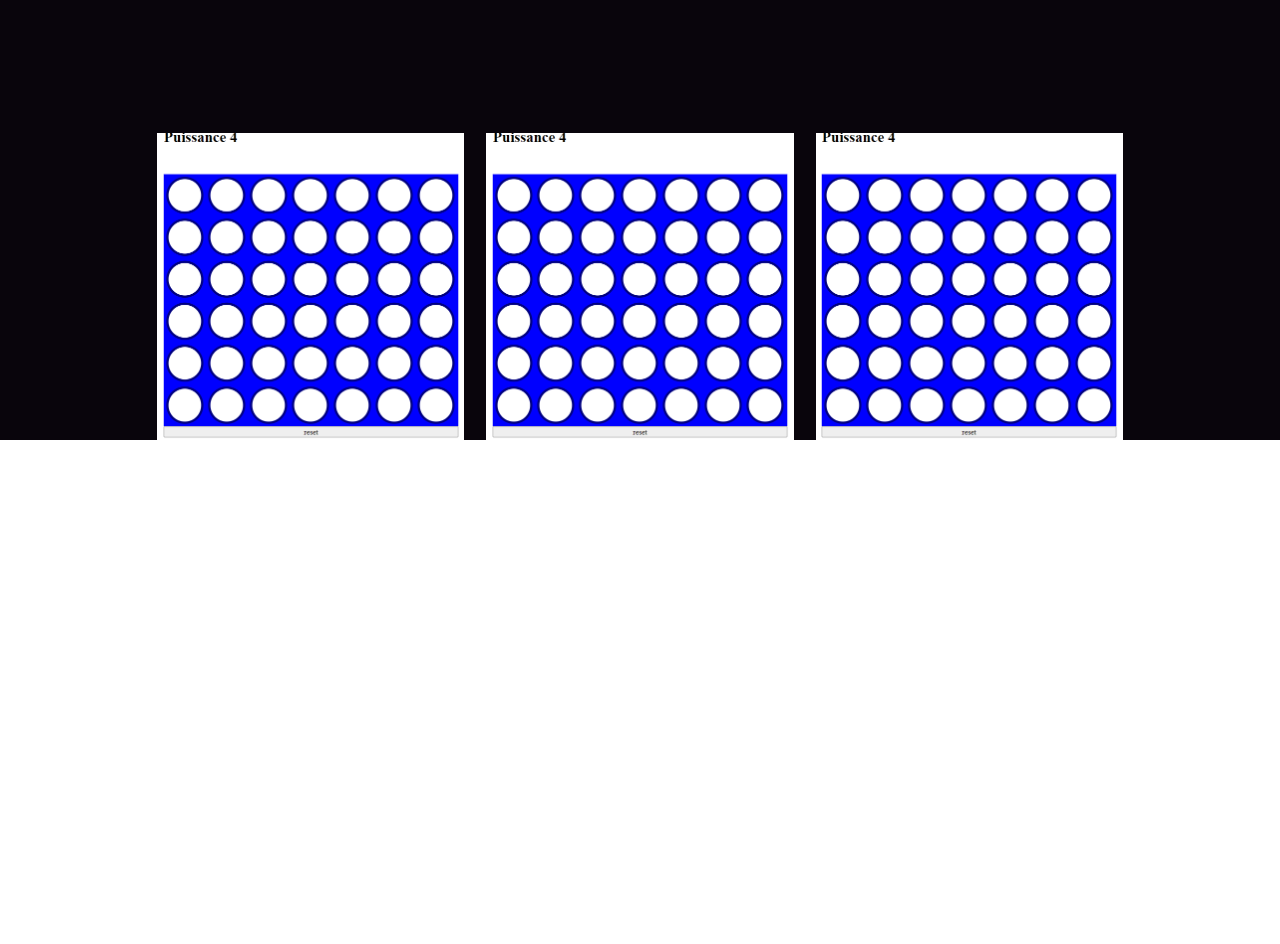
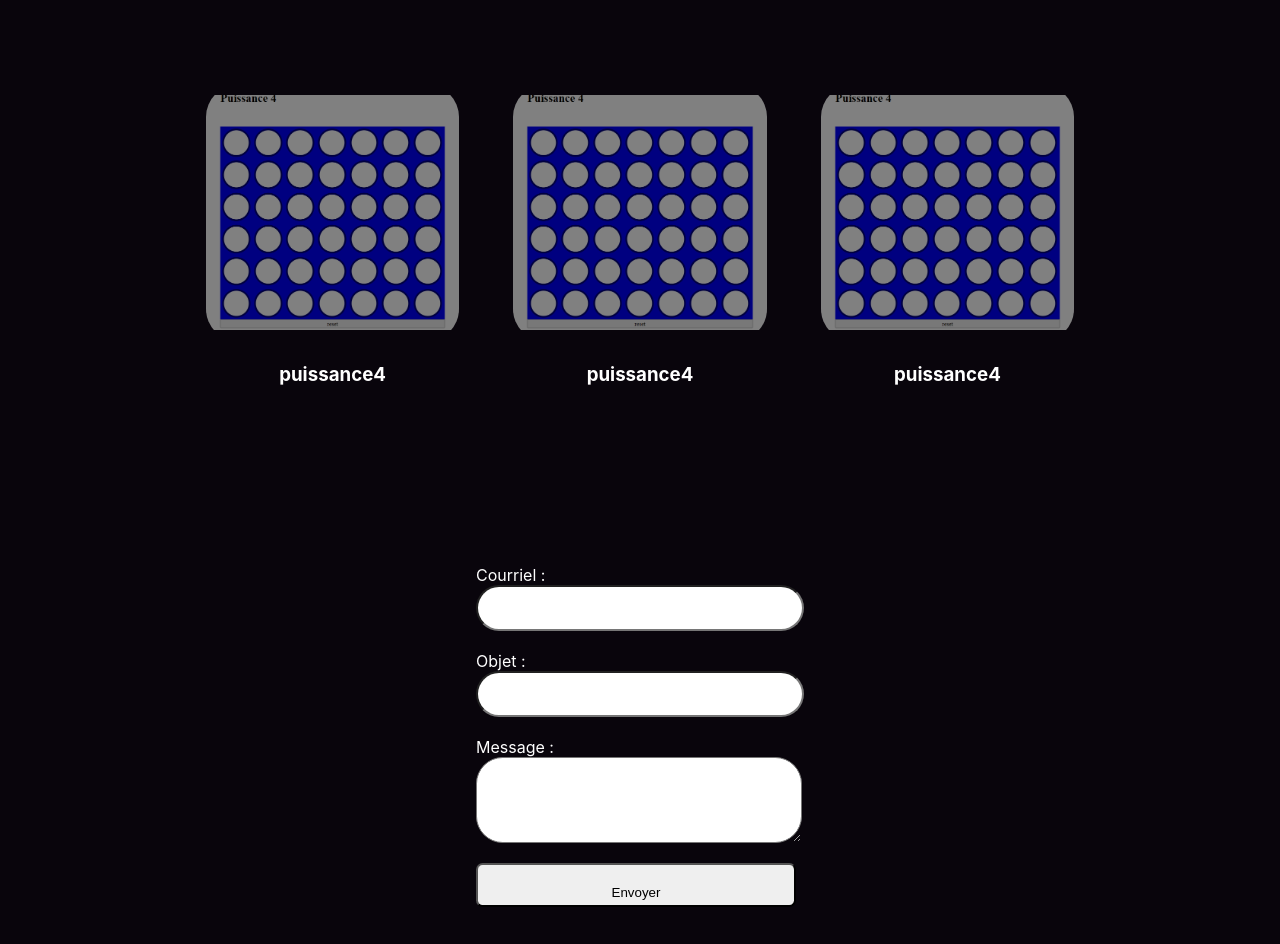
Before and after one commit to MousssaJunior/Porfolio-, a React (Create React App) app in the folder portfolio/: page / in a window 1280 px wide. Shown: the part 1720-2664 px from the top of the page. Before the commit the page ends 2164 px from the top, so only its background shows below. Built offline with nearby package versions, Linux system fonts and the light colour scheme.

Commit message:
formulaire terminer

```diff
--- a/portfolio/src/App.css
+++ b/portfolio/src/App.css
@@ -8,11 +8,13 @@
 .grid {
   display: grid;
 }
+
 .flex {
   display: flew;
 }
+
 .wrap {
-flex-wrap: wrap;
+  flex-wrap: wrap;
 }
 
 .center {
@@ -41,12 +43,11 @@ h1 {
 .navbar {
   z-index: 10;
   position: fixed;
-  padding-right: 3em;
+  ;
   display: flex;
   justify-content: space-around;
   align-items: center;
   width: 100%;
-  border-radius: 20em;
   background-color: rgb(26, 24, 8, 0.1);
   color: white;
   backdrop-filter: blur(5px);
@@ -78,13 +79,14 @@ h1 {
   color: white;
 }
 
-.main-icone ul{
+.main-icone ul {
   gap: 1em;
   display: flex;
 }
-.main-icone li{
+
+.main-icone li {
   display: inline;
-list-style: none;
+  list-style: none;
 }
 
 #me {
@@ -130,18 +132,10 @@ list-style: none;
 
 }
 
-.list-tecno {
-  padding: 2em;
-  border-radius: 2em;
-}
+
 
 .list-tecno li {
   list-style: none;
-}
-
-.list-tecno a {
-  color: white;
-  text-decoration: none;
 }
 
 .list-tecno ul {
@@ -149,37 +143,98 @@ list-style: none;
   display: grid;
   gap: 1em;
 }
-.list-tecno  img{
+
+.list-tecno img {
   width: 10em;
   height: 5em;
   object-fit: contain;
 }
 
-.projets{
-  display:flex;
+.projets {
+  display: flex;
   justify-content: center;
   gap: 22px;
 
 }
 
-.projet{
-  width: 24%;
-  height: auto;
-  aspect-ratio: 1/1;
+.projet {
+  width: 22%;
+  height: 20em;
   text-align: center;
+  border-radius: 2em;
+}
+
+
+.projet a {
+  display: block;
+  width: 100%;
+  height: 100%;
+  color: white;
+  text-decoration: none;
+}
+
+.projet img {
+  width: 100%;
+  height: 80%;
+  object-fit: contain;
+  filter: brightness(50%);
+  transition: .4s ease;
+  border-radius: 2em;
+}
+
+.projet:hover img {
+  filter: brightness(90%);
 
 }
 
+form {
+  list-style: none;
+  display: grid;
+  align-items: center;
+  justify-content: center;
+  gap: 20px;
 
-.projet a{
-  display: block;
-  width: 100%;
-  height: 100%;
+
 }
-.projet img{
-  width: 100%;
-  height: 100%;
-  object-fit: cover;
+
+form ul {
+  gap: 20px;
+  display: grid;
+  margin: 0;
+  padding: 0;
+}
+
+form li {
+  padding: 0;
+  margin: 0;
+  display: grid;
+}
+
+.champ {
+  border-radius: 2em;
+  height: 3em;
+  width: 24em;
+}
+
+.texte {
+  border-radius: 2em;
+  height: 6em;
+  width: 24em;
+}
+
+.bouton {
+  width: 24em;
+  height: 2em;
+  margin-bottom: 5em;
+  border-radius: 0.5em;
+  text-align: center;
+  padding: 1.5em;
+  display: grid;
+}
+
+button :hover{
+background-color: #9628d1;
+color: white;
 }
 
 /* animation border */
@@ -219,15 +274,17 @@ list-style: none;
   animation: animate 1s linear forwards;
 }
 
+/* test  */
+
 @keyframes animate {
   0% {
-    border-radius: 2em;
     width: 0;
     height: 0;
     border-top-color: white;
     border-right-color: transparent;
     border-bottom-color: transparent;
     border-left-color: transparent;
+    border-radius: 2em;
   }
 
   50% {
@@ -255,6 +312,7 @@ list-style: none;
   animation: animates 1s linear forwards;
 
 }
+
 
 @keyframes animates {
   0% {
@@ -287,3 +345,110 @@ list-style: none;
     border-radius: 2em;
   }
 }
+
+/* test */
+
+.projet {
+  position: relative;
+  padding: 1em;
+  border-radius: 2em;
+  margin-bottom: 5em;
+  align-items: center;
+}
+
+.projet::before {
+  position: relative;
+  padding: 1em;
+  border-top-left-radius: 2em;
+}
+
+.projet::after {
+  position: relative;
+  padding: 1em;
+  border-top-left-radius: 2em;
+}
+
+
+.projet::before,
+.projet::after {
+  content: "";
+  position: absolute;
+  top: -2px;
+  left: -2px;
+  width: 100%;
+  height: 100%;
+  background: transparent;
+  border: 2px solid transparent;
+}
+
+.projet:hover::before {
+  animation: animateborder 1s linear forwards;
+}
+
+@keyframes animateborder {
+  0% {
+    border-radius: 1em;
+    width: 0;
+    height: 0;
+    border-top-color: white;
+    border-right-color: transparent;
+    border-bottom-color: transparent;
+    border-left-color: transparent;
+  }
+
+  50% {
+    width: 100%;
+    height: 0;
+    border-top-color: white;
+    border-right-color: white;
+    border-bottom-color: transparent;
+    border-left-color: transparent;
+    border-radius: 1em;
+  }
+
+  100% {
+    width: 100%;
+    height: 100%;
+    border-top-color: white;
+    border-right-color: white;
+    border-bottom-color: transparent;
+    border-left-color: transparent;
+    border-radius: 1em;
+  }
+}
+
+.projet:hover::after {
+  animation: animatesborder 1s linear forwards;
+}
+
+@keyframes animatesborder {
+  0% {
+    border-radius: 1em;
+    width: 0;
+    height: 0;
+    border-top-color: transparent;
+    border-right-color: transparent;
+    border-bottom-color: transparent;
+    border-left-color: white;
+  }
+
+  50% {
+    width: 0;
+    height: 100%;
+    border-top-color: transparent;
+    border-right-color: transparent;
+    border-bottom-color: white;
+    border-left-color: white;
+    border-radius: 1em;
+  }
+
+  100% {
+    width: 100%;
+    height: 100%;
+    border-top-color: transparent;
+    border-right-color: transparent;
+    border-bottom-color: white;
+    border-left-color: white;
+    border-radius: 1em;
+  }
+}
--- a/portfolio/src/App.js
+++ b/portfolio/src/App.js
@@ -4,6 +4,7 @@ import Main from './main';
 import Propos from './propos';
 import Tecno from './tecno';
 import Projets from './projet';
+import Contact from './contact';
 
 
 function App() {
@@ -19,6 +20,7 @@ function App() {
       <Propos />
       <Tecno />
       <Projets />
+      <Contact />
 
       </div>
 
--- /dev/null
+++ b/portfolio/src/contact.js
@@ -0,0 +1,34 @@
+
+import emailjs from  "@emailjs/browser"
+function Contact() {
+
+const envoyerEmail = (e) => {
+  e.preventDefault();
+  // alert("envoyer")
+  emailjs.sendForm('service_iaa4yv9','template_6s3usqs',e.target,'CyMitm2XZyriZM4EQ')
+}
+
+  return (
+    <section className="grille centre">
+      <form className="formulaire-contact" onSubmit={envoyerEmail}>
+        <ul>
+          <li>
+            <label htmlFor="courriel">Courriel :</label>
+            <input type="email" id="courriel" name="courriel_utilisateur" className="champ" />
+          </li>
+          <li>
+            <label htmlFor="objet">Objet :</label>
+            <input type="text" id="objet" name="objet_utilisateur" className="champ" />
+          </li>
+          <li>
+            <label htmlFor="message">Message :</label>
+            <textarea id="message" name="message" className="texte"></textarea>
+          </li>
+        </ul>
+        <button type="submit" className="bouton">Envoyer</button>
+      </form>
+    </section>
+  );
+}
+
+export default Contact;
--- a/portfolio/src/index.js
+++ b/portfolio/src/index.js
@@ -3,6 +3,12 @@ import ReactDOM from 'react-dom/client';
 import './index.css';
 import App from './App';
 import reportWebVitals from './reportWebVitals';
+
+const metaViewport = document.createElement('meta');
+metaViewport.name = 'viewport';
+metaViewport.content = 'width=device-width, initial-scale=1.0';
+
+document.head.appendChild(metaViewport);
 
 const root = ReactDOM.createRoot(document.getElementById('root'));
 root.render(
@@ -11,7 +17,4 @@ root.render(
   </React.StrictMode>
 );
 
-// If you want to start measuring performance in your app, pass a function
-// to log results (for example: reportWebVitals(console.log))
-// or send to an analytics endpoint. Learn more: https://bit.ly/CRA-vitals
 reportWebVitals();
--- a/portfolio/src/projet.js
+++ b/portfolio/src/projet.js
@@ -9,17 +9,23 @@ function Projets() {
             <div className="projet">
                 <a>
                     <img src={puissance4} alt='puissance4' />
+                 <h3> puissance4</h3>
                 </a>
             </div>
+
             <div className="projet">
                 <a>
                     <img src={puissance4} alt='puissance4' />
+                    <h3> puissance4</h3>
                 </a>
+
             </div>
+
             <div className="projet">
-                <a>
+
                     <img src={puissance4} alt='puissance4' />
-                </a>
+                    <h3> puissance4</h3>
+
             </div>
 
             </div>
```
Also changed, not shown: package.json (added, +17 -0 lines), portfolio/src/tecno.js (+14 -14 lines), 1 other file (tests, documents, lock files or other folders).
